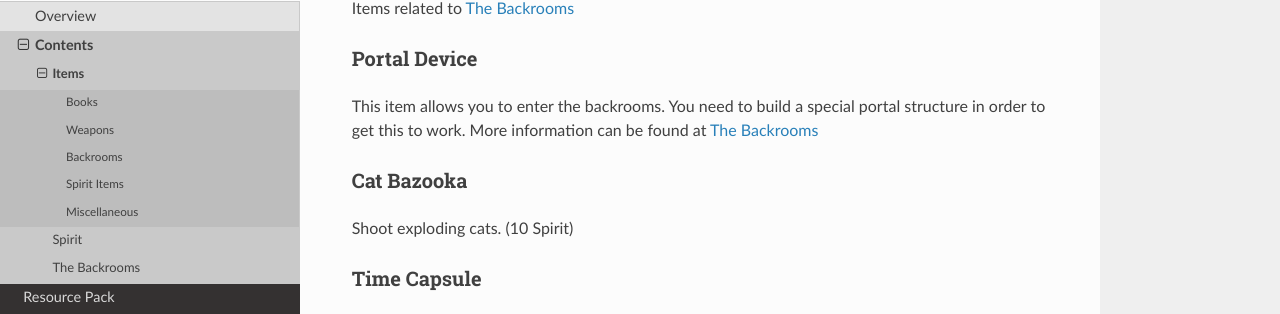
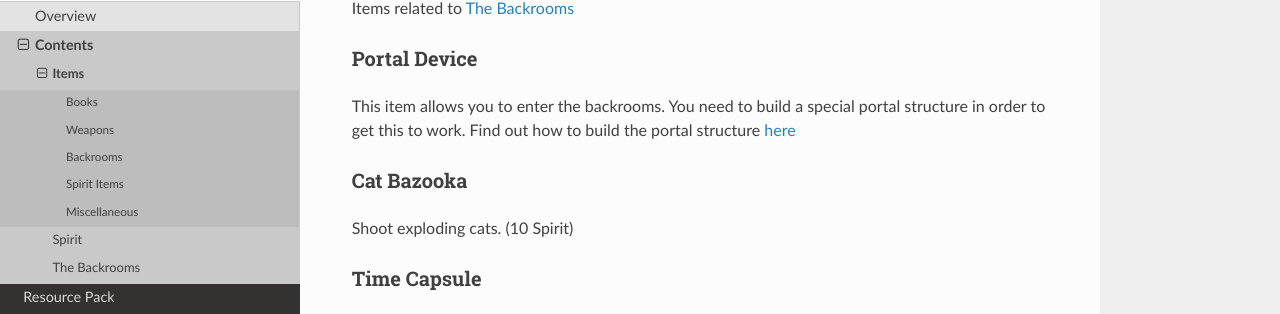
Before and after one commit to Shwabbaa/cryptopack-docs, a Sphinx documentation site: the page built from docs/source/features/items.rst, in a window 1280 px wide and 900 px high, scrolled down 5992 px. Shown: the part 161-475 px from the top of the window. Built offline with Sphinx 7.4.7 and the Read the Docs theme 2.0.0, drawn with Linux system fonts in a browser that asks for light colours; pages that are not in the unit, such as notebooks, are missing from menus.

Commit message:
Update items.rst

```diff
--- a/docs/source/features/items.rst
+++ b/docs/source/features/items.rst
@@ -294,7 +294,7 @@
 
 Portal Device
 """"""""""""""
-This item allows you to enter the backrooms. You need to build a special portal structure in order to get this to work. More information can be found at :doc:`backrooms`
+This item allows you to enter the backrooms. You need to build a special portal structure in order to get this to work. Find out how to build the portal structure :ref:`here<portal-device-instructions>`
 
 .. _cat-bazooka:
 Cat Bazooka
```
